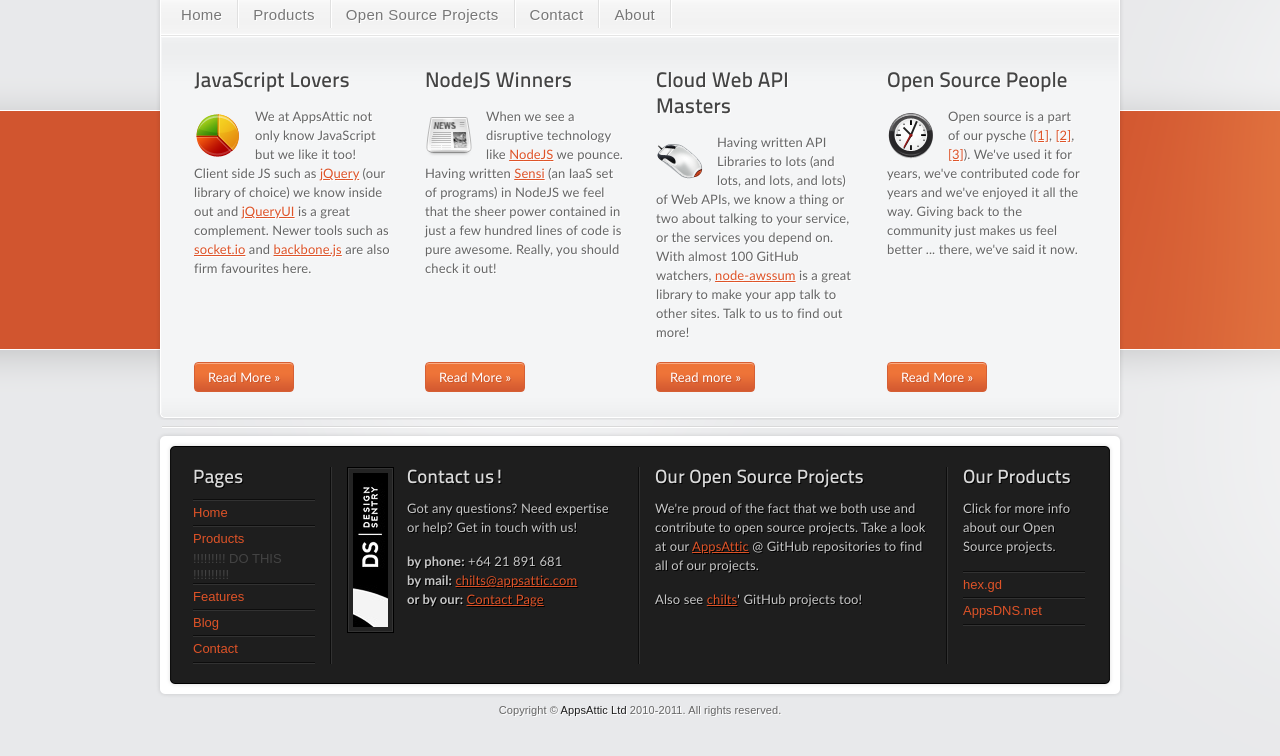
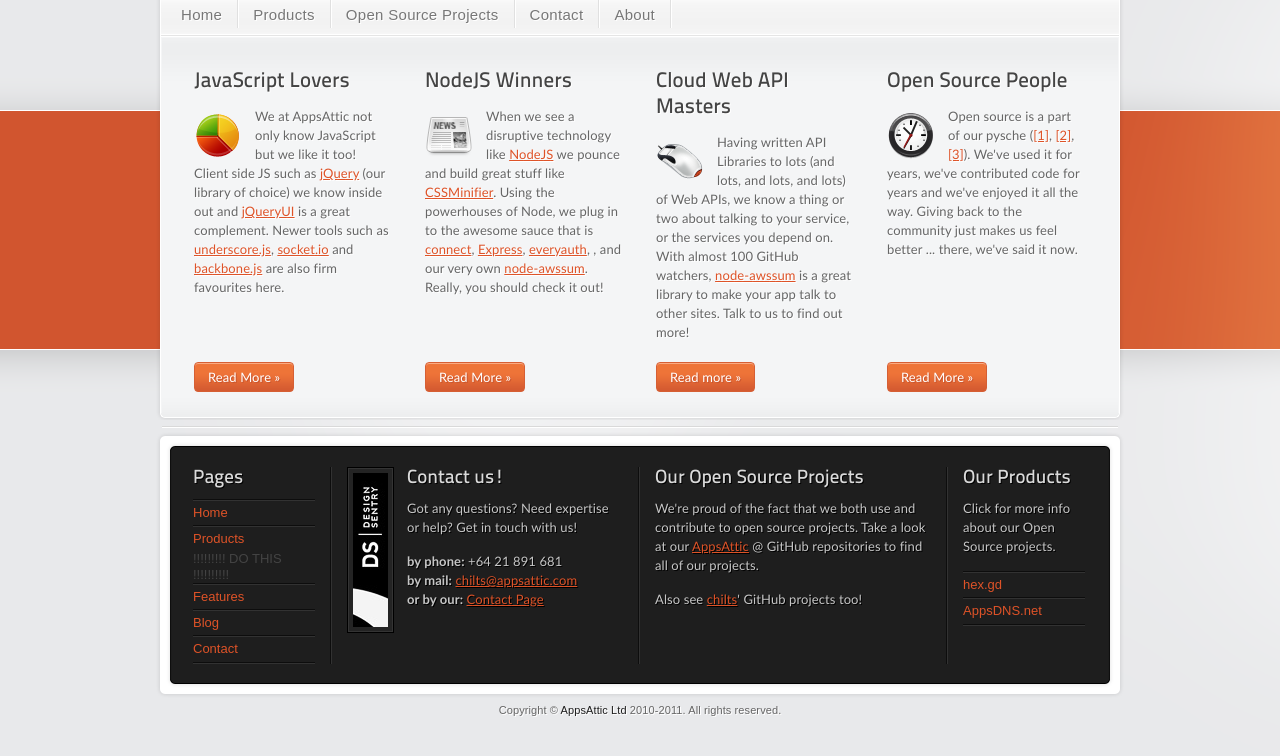
Before and after one commit to appsattic/appsattic.com_2012, a Jekyll site: the page built from index.html, in a window 1280 px wide, cut to the strip 132-888 px from the top of the page. Built offline with Jekyll 4.4.1, drawn with Linux system fonts in a browser that asks for light colours; nearby versions of some CDN libraries.

Commit message:
Updates to front page

```diff
--- a/index.html
+++ b/index.html
@@ -12,7 +12,8 @@ breadcrumbs: 0
       <img src="/s/icons/pie.png" alt="" class="alignleft icon" /> We at AppsAttic not only know JavaScript but we like
       it too! Client side JS such as <a href="http://jquery.com/">jQuery</a> (our library of choice) we know inside out
       and <a href="http://jqueryui.com/">jQueryUI</a> is a great complement. Newer tools such
-      as <a href="http://socket.io/">socket.io</a> and
+      as <a href="http://documentcloud.github.com/underscore/">underscore.js</a>, <a href="http://socket.io/">socket.io</a>
+      and
       <a href="http://documentcloud.github.com/backbone/">backbone.js</a> are also firm favourites here.
     </p>
   </div>
@@ -20,9 +21,12 @@ breadcrumbs: 0
     <h3 class="widgettitle">NodeJS Winners</h3>
     <p>
       <img src="/s/icons/newspaper.png" alt="" class="alignleft icon" /> When we see a disruptive technology
-      like <a href="http://nodejs.org/">NodeJS</a> we pounce. Having written <a href="/open-source/sensi/">Sensi</a>
-      (an IaaS set of programs) in NodeJS we feel that the sheer power contained in just a few hundred lines of code is
-      pure awesome. Really, you should check it out!
+      like <a href="http://nodejs.org/">NodeJS</a> we pounce and build great stuff
+      like <a href="http://cssminifier.com/">CSSMinifier</a>. Using the powerhouses of Node, we plug in to the awesome
+      sauce that
+      is <a href="http://www.senchalabs.org/connect/">connect</a>, <a href="http://expressjs.com/">Express</a>, <a href="https://github.com/bnoguchi/everyauth">everyauth</a>,
+      , and our very own <a href="https://github.com/appsattic/node-awssum/">node-awssum</a>. Really, you should check
+      it out!
     </p>
   </div>
   <div class="gs_3">
```
